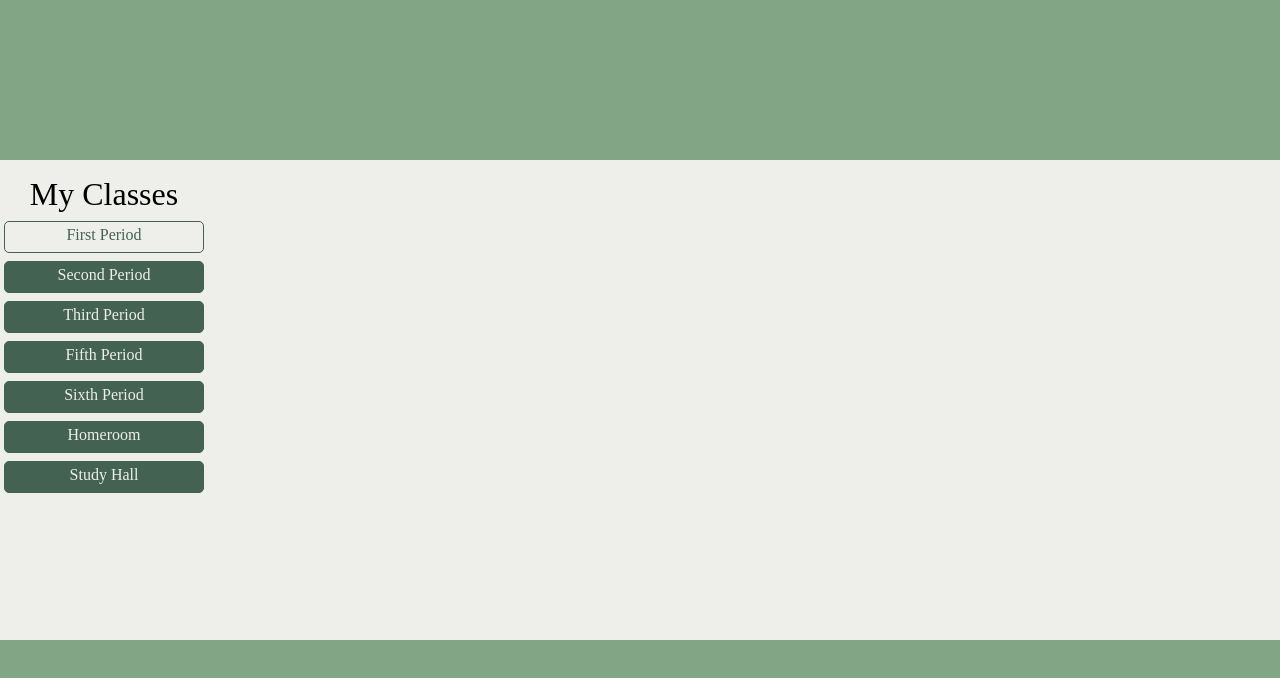
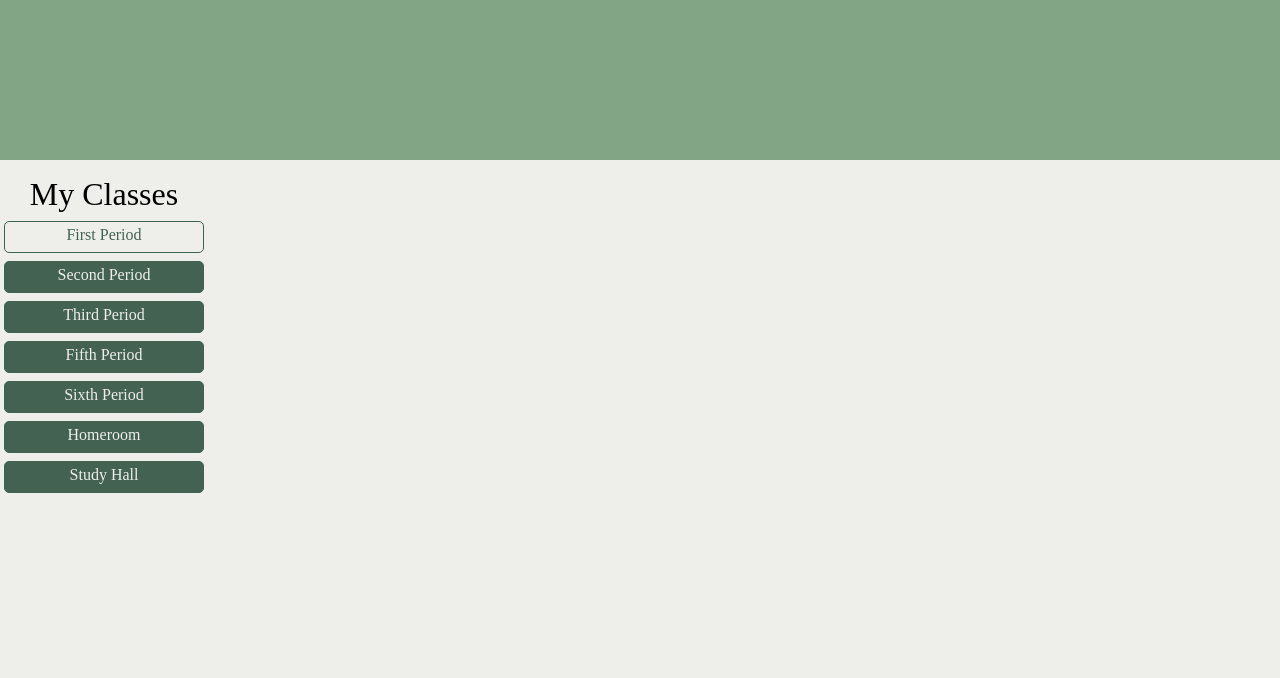
Before and after one commit to smaxa20/TeachersPet3, a React (Create React App) app: page / in a window 1280 px wide. Shown: the top 678 px of the page. Built offline with nearby package versions, Linux system fonts and the light colour scheme.

Commit message:
Remove footer.

```diff
--- a/src/App.jsx
+++ b/src/App.jsx
@@ -18,7 +18,6 @@ function App() {
           <Styled.ClassButton>Study Hall</Styled.ClassButton>
         </Styled.ClassList>
       </Styled.Body>
-      <Styled.Footer></Styled.Footer>
     </Styled.Page>
   );
 }
--- a/src/styled.jsx
+++ b/src/styled.jsx
@@ -26,14 +26,8 @@ export const Header = styled.div`
     background-color: #82A586;
 `;
 
-export const Footer = styled.div`
-    min-height: 20vh;
-    min-width: 100vw;
-    background-color: #82A586;
-`;
-
 export const Body = styled.div`
-    min-height: 60vh;
+    min-height: 80vh;
     min-width: 100vw;
     background-color: #EEEFEB;
     display: flex;
```
